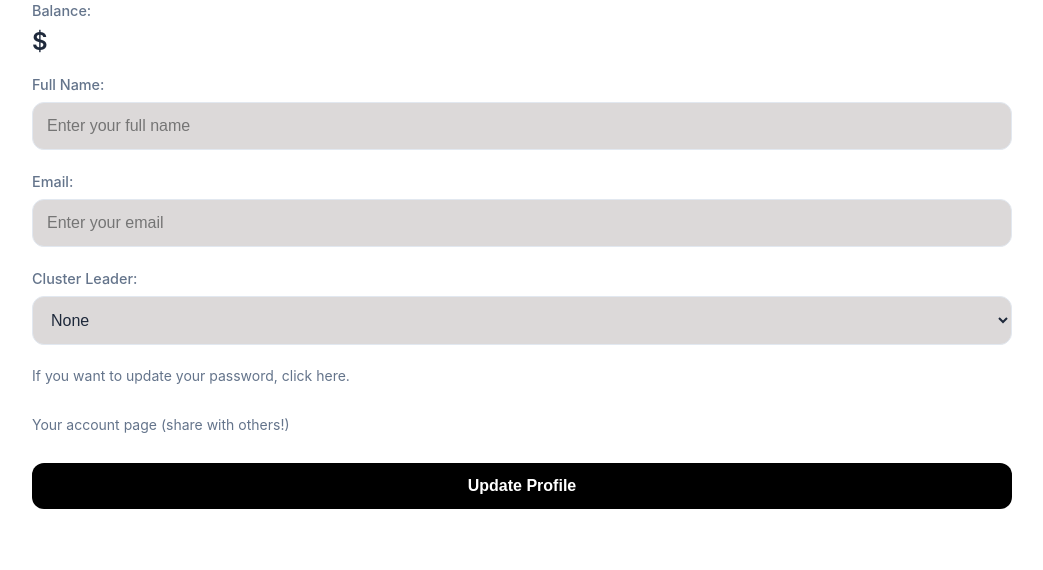
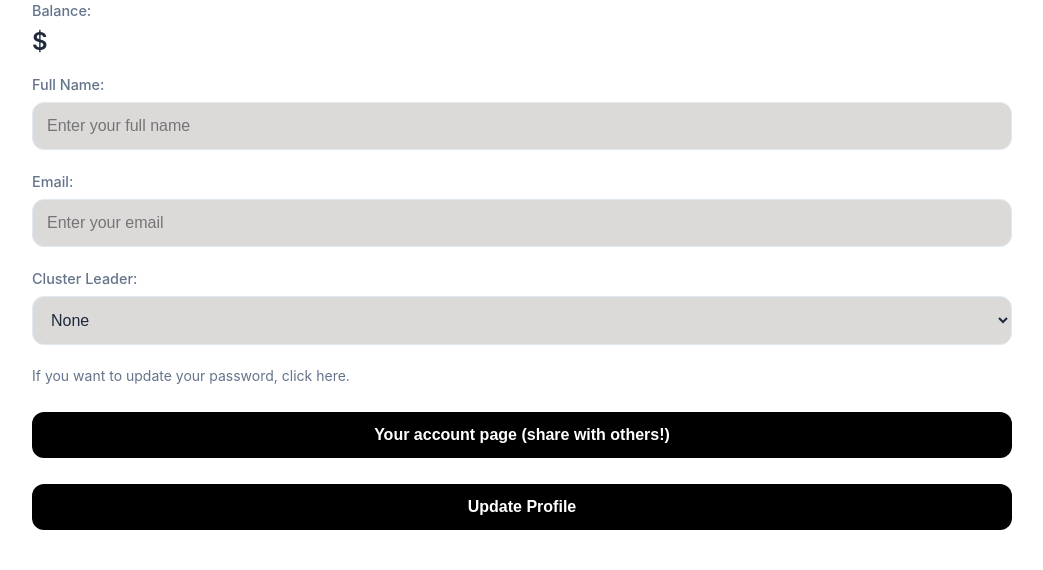
Before and after one commit to mystocks-africa/bycig-mkt, a PHP site: page /profile in a window 1280 px wide. Shown: the part 300-870 px from the top of the page, without its empty margins (118-1161 px from the left). Before the commit the page ends 809 px from the top, so only its background shows below. Run offline with PHP 8.4, Linux system fonts and the light colour scheme; data that the repository does not hold is empty; some libraries are stand-ins or nearby versions.

Commit message:
make it into a btn

```diff
--- a/mkt/app/views/profile/index.php
+++ b/mkt/app/views/profile/index.php
@@ -63,8 +63,10 @@
                 If you want to update your password, <a href="/auth/forgot-pwd">click here</a>.
             </p>
 
-            <a class="small-gray-link" href="/account?email=<?= $user["email"] ?>">
-                Your account page (share with others!)
+            <a href="/account?email=<?= $user["email"] ?>">
+                <button>
+                    Your account page (share with others!)
+                </button>
             </a>
             <br><br>
 
```
